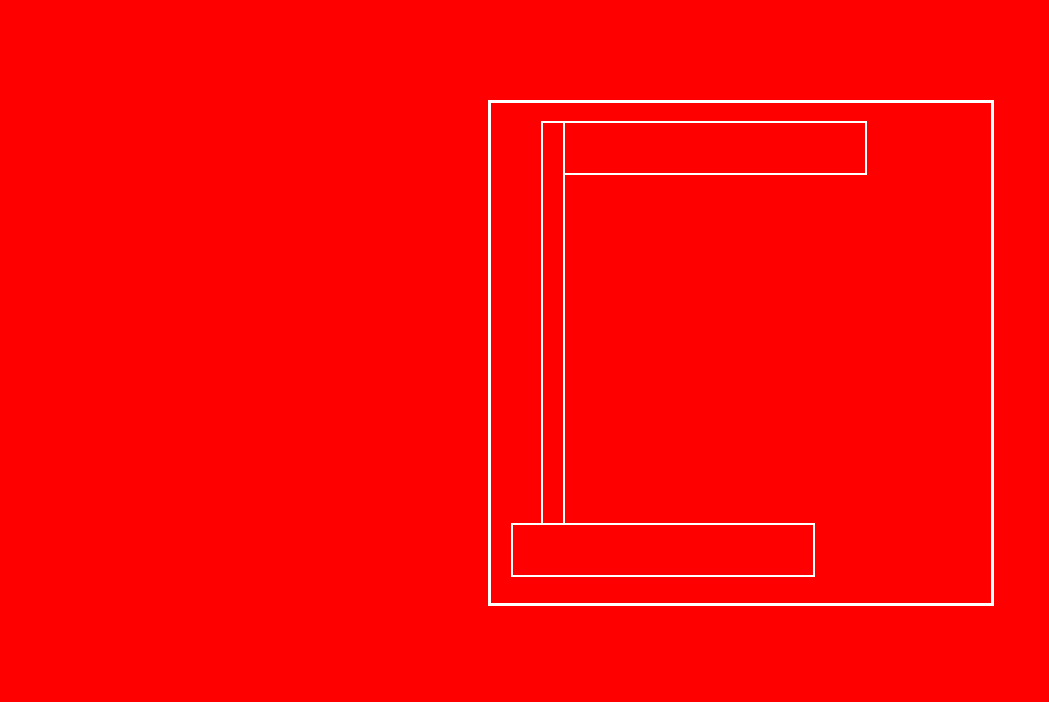
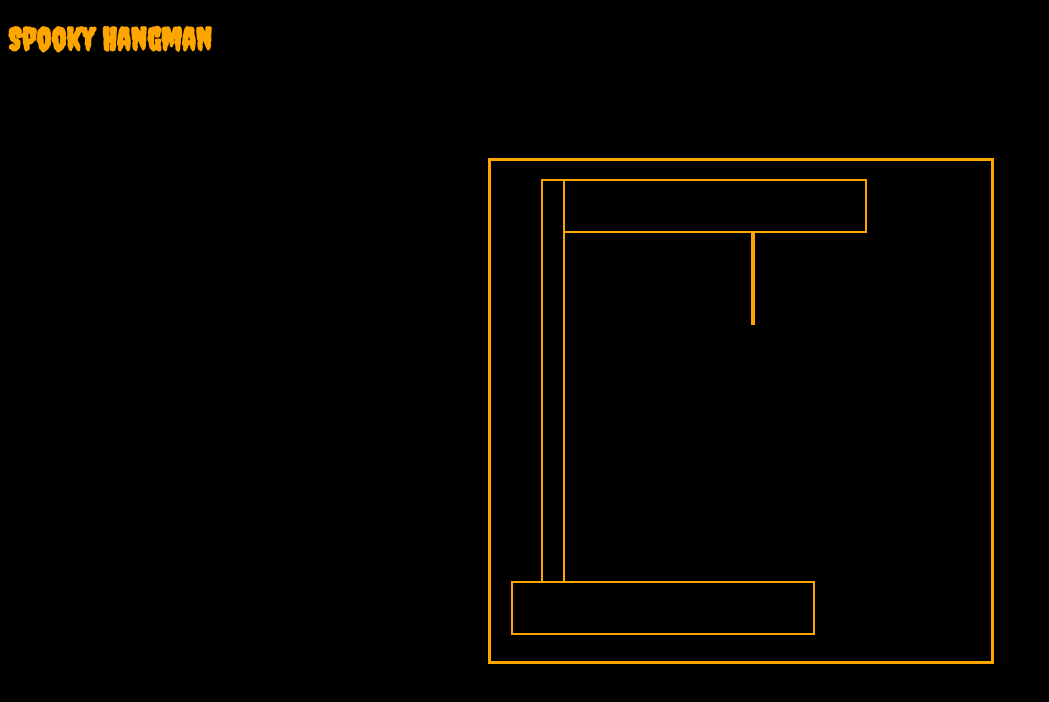
Before and after one commit to torreycode/Hangman, a plain HTML site: page index.html in a window 1280 px wide. Shown: the whole page, without its empty margins (0-1049 px from the left). Drawn offline with Linux system fonts and the light colour scheme.

Commit message:
Created basic hangman layout

```diff
--- a/index.html
+++ b/index.html
@@ -4,15 +4,17 @@
     <meta charset="UTF-8">
     <meta name="viewport" content="width=device-width, initial-scale=1.0">
     <meta http-equiv="X-UA-Compatible" content="ie=edge">
+    <link href="https://fonts.googleapis.com/css?family=Creepster&display=swap" rel="stylesheet">
     <link rel="stylesheet" href="style.css" />
     <title>Hangman</title>
 </head>
 <body>
+    <h1 class="title">  Spooky Hangman </h1>
   <div class="game-container">
         <div class="hang-pole"></div>
     <div class="hang-stand"></div>
     <div class="hang-top"></div>
-    <div class="hang-bar"></div>
+    <div class="hang-rope"></div>
   </div>
 
 
--- a/style.css
+++ b/style.css
@@ -1,12 +1,16 @@
 html{
-    background-color: red;
+    background-color: black;
 }
 
+.title{
+    color: orange;
+    font-family: 'Creepster', cursive;
+}
 
 .game-container {
     height: 500px;
     width: 500px;
-    border: 3px solid white;
+    border: 3px solid orange;
     margin-left: 480px;
     margin-top: 100px;
 }
@@ -16,14 +20,14 @@ html{
     margin-top: 420px;
     margin-left: 20px;
     width: 300px;
-    border: 2px solid white;
+    border: 2px solid orange;
 }
 
 .hang-pole{
     position: absolute;
     height: 400px;
     width: 20px;
-    border: 2px solid white;
+    border: 2px solid orange;
     margin-top: 18px;
     margin-left: 50px;
 }
@@ -33,7 +37,23 @@ html{
     height: 50px;
     margin-left: 72px;
     width: 300px;
-    border: 2px solid white;
+    border: 2px solid orange;
     margin-top: -456px;
+}
 
+.hang-bar{
+    height: 20px;
+    transform: rotate(490deg);
+    margin-left: 45px;
+    width: 90px;
+    border: 2px solid orange;
+    margin-top: -370px;
 }
+
+.hang-rope{
+    transform: rotate(90deg);
+    margin-left: 215px;
+    width: 90px;
+    border: 2px solid orange;
+    margin-top: -359px;
+}
```
